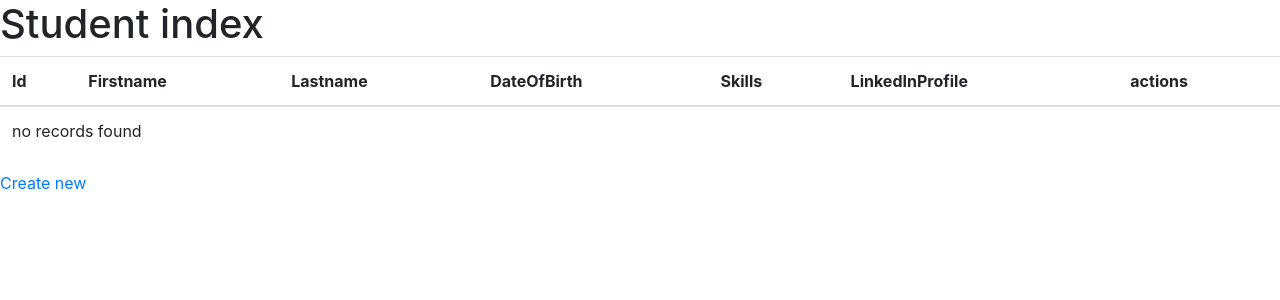
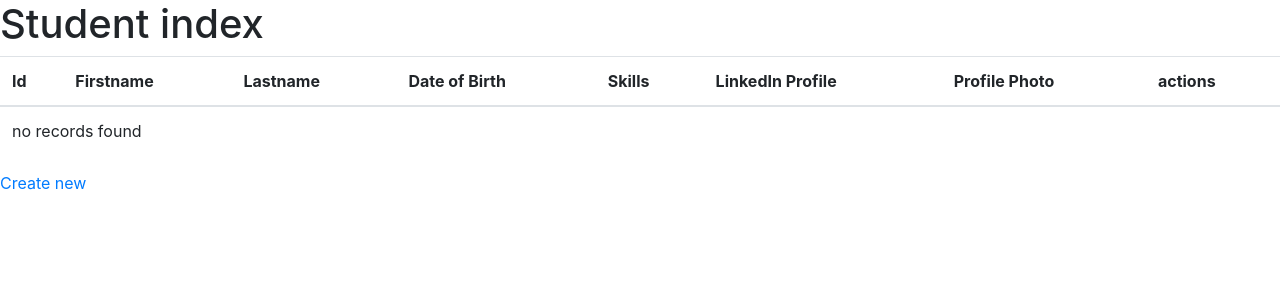
Before and after one commit to heagerty/adopt-un-wilder, a Symfony app: template templates/student/index.html.twig in a window 1280 px wide. Shown: the part 58-358 px from the top of the page. Run offline with Twig, Linux system fonts and the light colour scheme; the template is opened without the code that fills it, so the values that code supplies are empty; some libraries are stand-ins or nearby versions; some web fonts are replaced.

Commit message:
add profile picture to entity, views. navbar correction

```diff
--- a/public/style.css
+++ b/public/style.css
@@ -8,13 +8,13 @@
     font-family: 'ITC Avant Garde Gothic Std Book';
     font-style: normal;
     font-weight: normal;
-    src: local('ITC Avant Garde Gothic Std Book'), url('itc-avant-garde-gothic-std-book-58957161d80eb.woff') format('woff');
+    src: local('ITC Avant Garde Gothic Std Book'), url('fonts/ag/itc-avant-garde-gothic-std-book-58957161d80eb.woff') format('woff');
 }
 @font-face {
     font-family: 'ITC Avant Garde Gothic Std Bold';
     font-style: normal;
     font-weight: normal;
-    src: local('ITC Avant Garde Gothic Std Bold'), url('itc-avant-garde-gothic-std-bold-589572c7e9955.woff') format('woff');
+    src: local('ITC Avant Garde Gothic Std Bold'), url('fonts/ag/itc-avant-garde-gothic-std-bold-589572c7e9955.woff') format('woff');
 }
 .ag-thick {
     font-family: 'ITC Avant Garde Gothic Std Bold', Ariel, sans-serif;
--- a/src/Form/StudentType.php
+++ b/src/Form/StudentType.php
@@ -19,6 +19,7 @@ class StudentType extends AbstractType
             ->add('lastname')
             ->add('dateOfBirth', BirthdayType::class)
             ->add('linkedInProfile')
+            ->add('profilePhoto')
             ->add('skills', EntityType::class, [
                 'class' => Skill::class,
                 'choice_label' => 'name',
--- a/templates/base.html.twig
+++ b/templates/base.html.twig
@@ -5,45 +5,13 @@
     <title>{% block title %}Adopt un Wilder!{% endblock %}</title>
     {% block stylesheets %}
         <link rel="stylesheet" href="https://stackpath.bootstrapcdn.com/bootstrap/4.3.1/css/bootstrap.min.css" integrity="sha384-ggOyR0iXCbMQv3Xipma34MD+dH/1fQ784/j6cY/iJTQUOhcWr7x9JvoRxT2MZw1T" crossorigin="anonymous">
-        <link rel="stylesheet" href="fonts.css">
-        <link rel="stylesheet" href="style.css">
+        <link rel="stylesheet" href="/fonts.css">
+        <link rel="stylesheet" href="/style.css">
     {% endblock %}
 </head>
 <body>
 {% block header %}
-    <nav class="navbar navbar-light bg-light">
-        <a class="navbar-brand" href="/">
-            <img src="/images/WCS_logo_pink_176x60.png" width="90" height="30" class="d-inline-block align-top" alt="">
-            <span class="ag ag-thick">adopte</span><span class="ag ag-thin">un</span><span class="ag ag-thick">wilder</span>
-        </a>
-        <button class="navbar-toggler" type="button" data-toggle="collapse" data-target="#navbarNavDropdown" aria-controls="navbarNavDropdown" aria-expanded="false" aria-label="Toggle navigation">
-            <span class="navbar-toggler-icon"></span>
-        </button>
-        <div class="collapse navbar-collapse" id="navbarNavDropdown">
-            <ul class="navbar-nav">
-                <li class="nav-item active">
-                    <a class="nav-link" href="#">Home <span class="sr-only">(current)</span></a>
-                </li>
-                <li class="nav-item">
-                    <a class="nav-link" href="#">Features</a>
-                </li>
-                <li class="nav-item">
-                    <a class="nav-link" href="#">Pricing</a>
-                </li>
-                <li class="nav-item dropdown">
-                    <a class="nav-link dropdown-toggle" href="#" id="navbarDropdownMenuLink" data-toggle="dropdown" aria-haspopup="true" aria-expanded="false">
-                        Dropdown link
-                    </a>
-                    <div class="dropdown-menu" aria-labelledby="navbarDropdownMenuLink">
-                        <a class="dropdown-item" href="#">Action</a>
-                        <a class="dropdown-item" href="#">Another action</a>
-                        <a class="dropdown-item" href="#">Something else here</a>
-                    </div>
-                </li>
-            </ul>
-        </div>
-    </nav>
-
+    {% include '_navbar.html.twig' %}
 {% endblock %}
 {% block body %}{% endblock %}
 
--- a/templates/student/index.html.twig
+++ b/templates/student/index.html.twig
@@ -1,6 +1,7 @@
 {% extends 'base.html.twig' %}
 
 {% block title %}Student index{% endblock %}
+
 
 {% block body %}
     <h1>Student index</h1>
@@ -11,9 +12,10 @@
                 <th>Id</th>
                 <th>Firstname</th>
                 <th>Lastname</th>
-                <th>DateOfBirth</th>
+                <th>Date of Birth</th>
                 <th>Skills</th>
-                <th>LinkedInProfile</th>
+                <th>LinkedIn Profile</th>
+                <th>Profile Photo</th>
                 <th>actions</th>
             </tr>
         </thead>
@@ -30,6 +32,11 @@
                 {% endfor %}
                 </td>
                 <td>{{ student.linkedInProfile }}</td>
+                {% if student.profilePhoto %}
+                    <td><span class="glyphicon glyphicon-ok-circle">OK</span></td>
+                    {% else %}
+                    <td><span> </span></td>
+                {% endif %}
                 <td>
                     <a href="{{ path('student_show', {'id': student.id}) }}">show</a>
                     <a href="{{ path('student_edit', {'id': student.id}) }}">edit</a>
--- a/templates/student/show.html.twig
+++ b/templates/student/show.html.twig
@@ -24,8 +24,12 @@
                 <td>{{ student.dateOfBirth ? student.dateOfBirth|date('Y-m-d') : '' }}</td>
             </tr>
             <tr>
-                <th>LinkedInProfile</th>
+                <th>LinkedIn Profile</th>
                 <td>{{ student.linkedInProfile }}</td>
+            </tr>
+            <tr>
+                <th>Profile photo</th>
+                <td><img src="{{ student.profilePhoto }}" alt="profile photo"></td>
             </tr>
         </tbody>
     </table>
```
Also changed, not shown: src/Entity/Student.php (+17 -0 lines), templates/_navbar.html.twig (added, +33 -0 lines).
